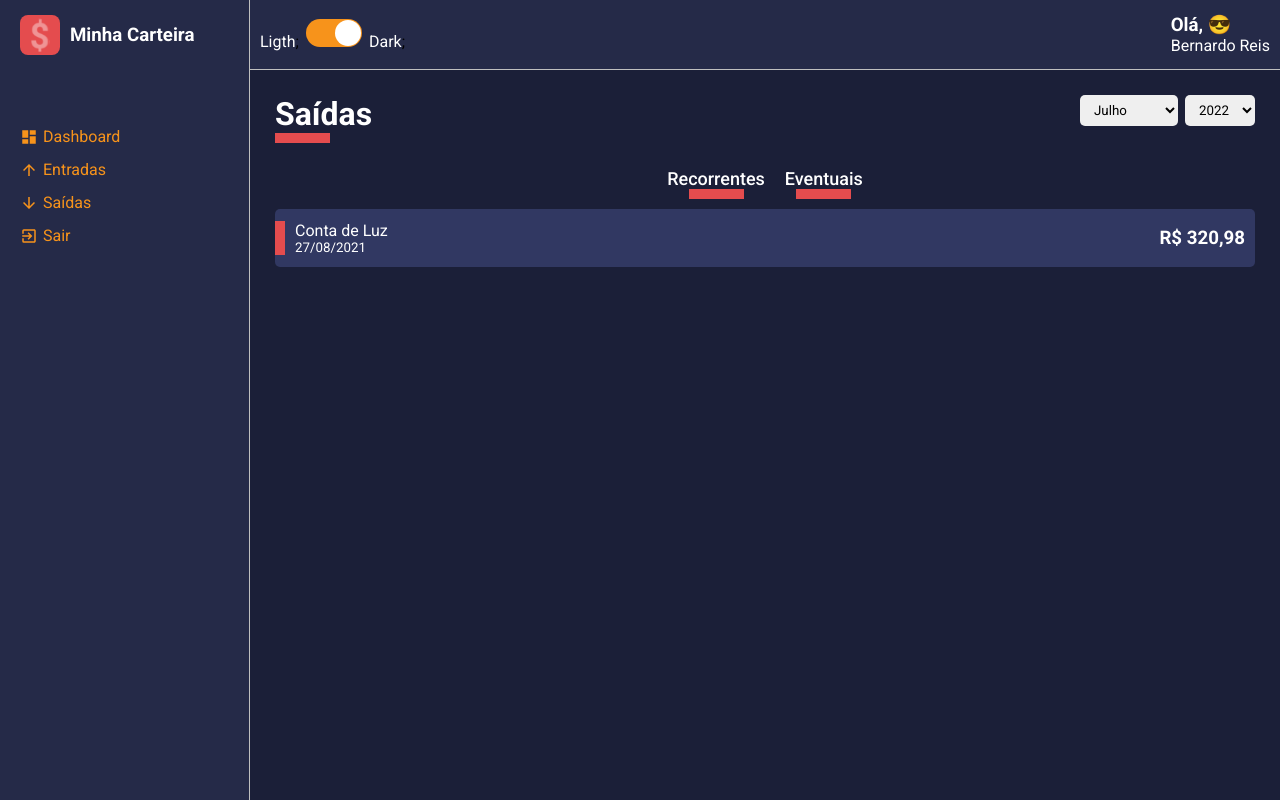
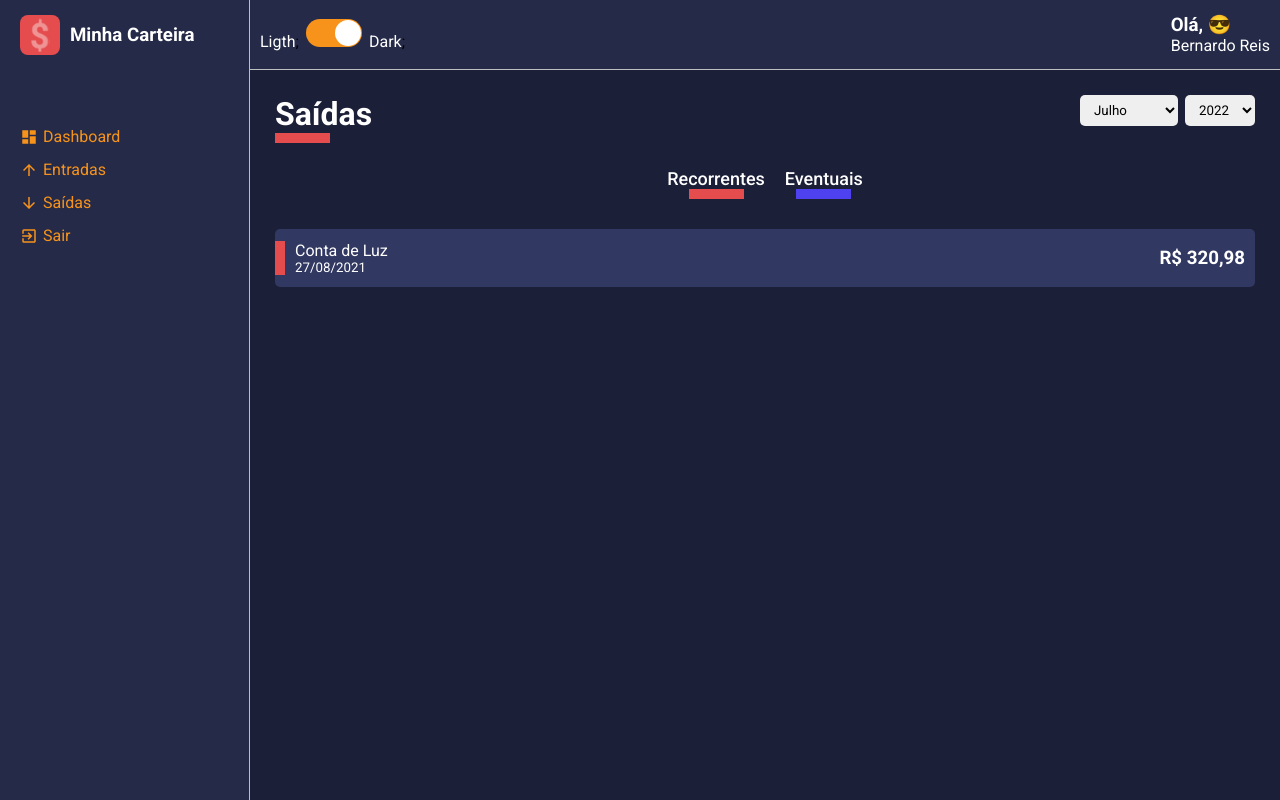
Before and after one commit to devBernardo-Mendes/react-dashboard, a React (Create React App) app: page / in a window 1280 px wide. Built offline with nearby package versions, Linux system fonts and the light colour scheme.

Commit message:
feat: :sparkles: Add classaname and duplice indivual style

```diff
--- a/src/pages/List/styles.ts
+++ b/src/pages/List/styles.ts
@@ -11,6 +11,7 @@ export const Filters = styled.div`
   width: 100%;
   display: flex;
   justify-content: center;
+  margin-bottom: 30px;
 
   .tag-filter {
     font-size: 18px;
@@ -22,16 +23,23 @@ export const Filters = styled.div`
 
     transition: opacity 0.3s;
 
-    &:hover {
+    :hover {
       opacity: 0.7s;
     }
+  }
 
-    &::after {
+  .tag-filter-recurrent::after {
     content: "";
     display: block;
     width: 55px;
     margin: 0 auto;
     border-bottom: 10px solid ${(props) => props.theme.colors.warning};
   }
+  .tag-filter-eventual::after {
+    content: "";
+    display: block;
+    width: 55px;
+    margin: 0 auto;
+    border-bottom: 10px solid ${(props) => props.theme.colors.success};
   }
 `;
```
Lines whose indentation alone changed are shown as unchanged.
